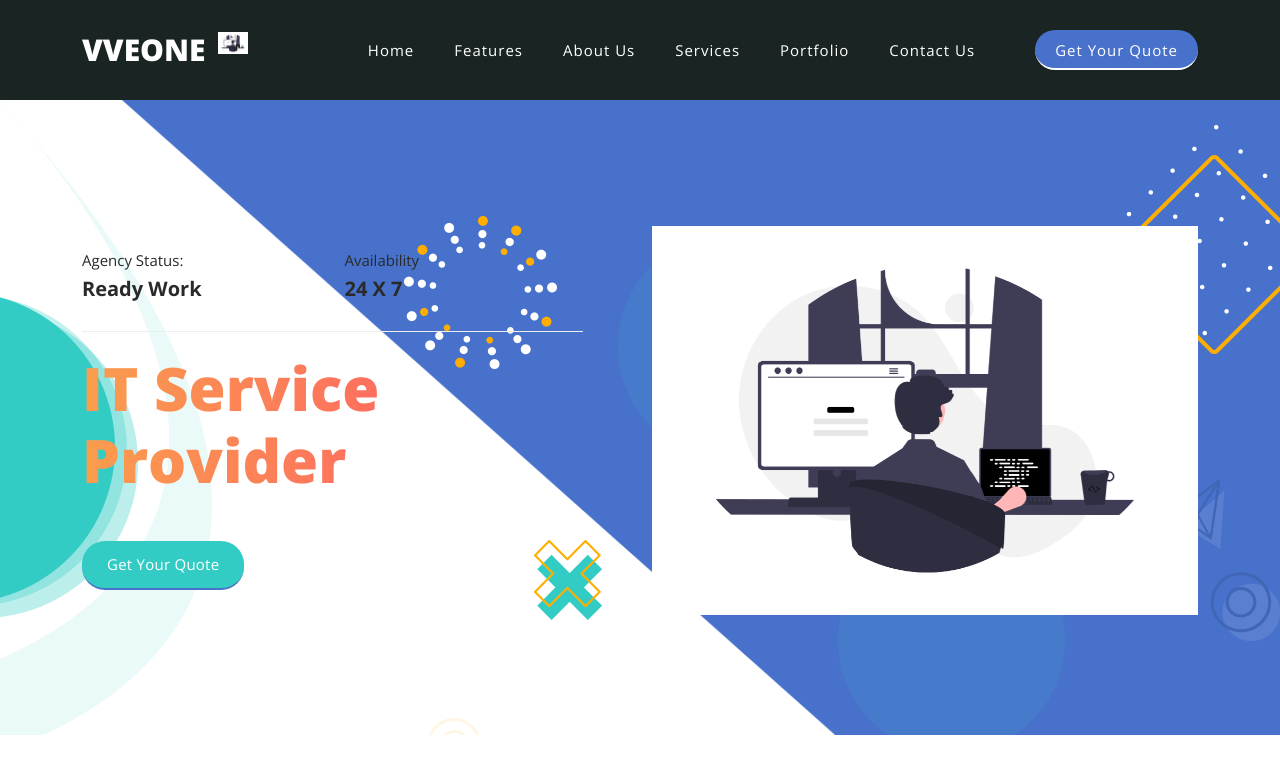
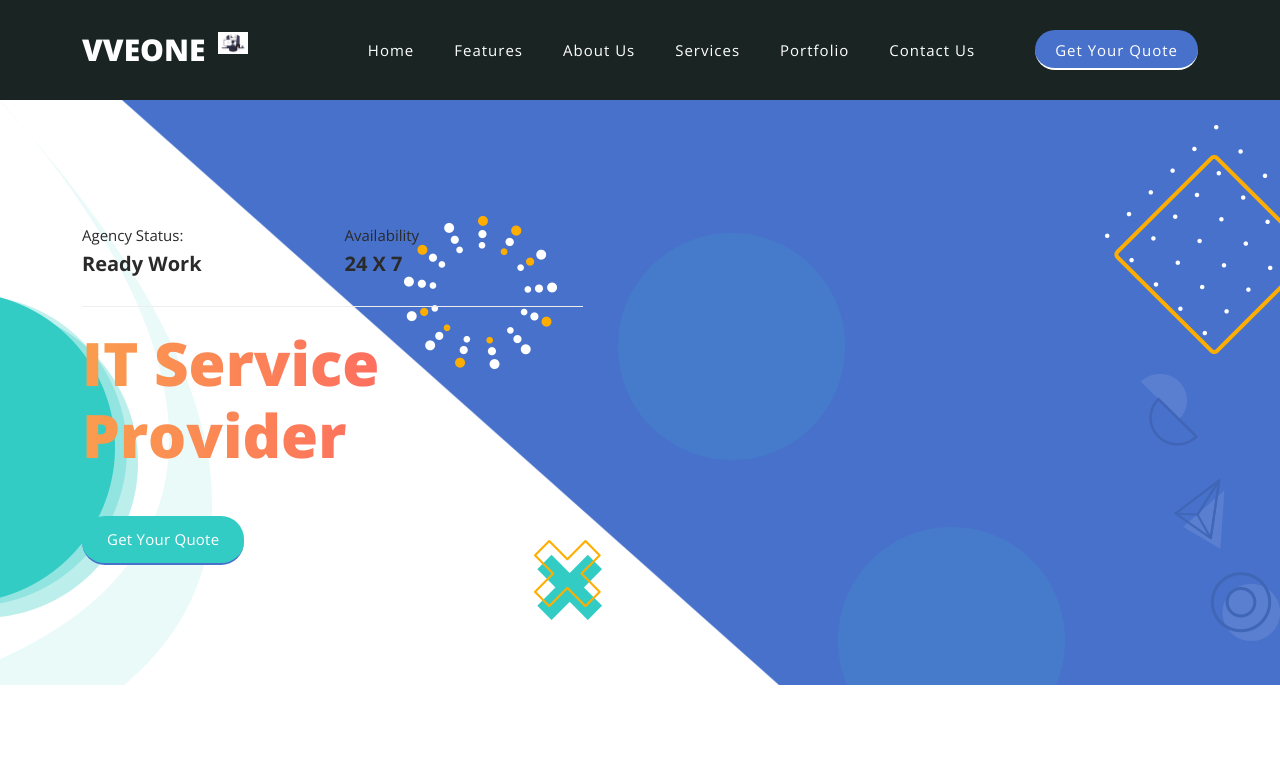
Before and after one commit to vabby-123/Vveone, a plain HTML site: page index.html in a window 1280 px wide. Shown: the top 777 px of the page. Drawn offline with nearby package versions, Linux system fonts and the light colour scheme.

Commit message:
Update index.html

```diff
--- a/index.html
+++ b/index.html
@@ -114,7 +114,7 @@
             </div>
             <div class="col-lg-6">
               <div class="right-image wow fadeInRight" data-wow-duration="1s" data-wow-delay="0.5s">
-                <img src="assets/images/logo-icon.png" alt="">
+<!--                 <img src="assets/images/logo-icon.png" alt=""> -->
               </div>
             </div>
           </div>
```
